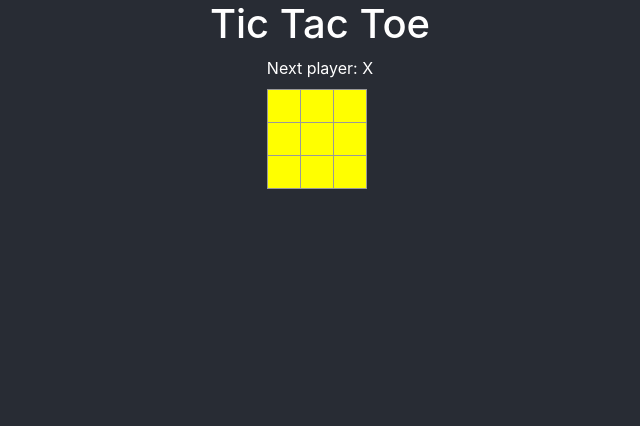
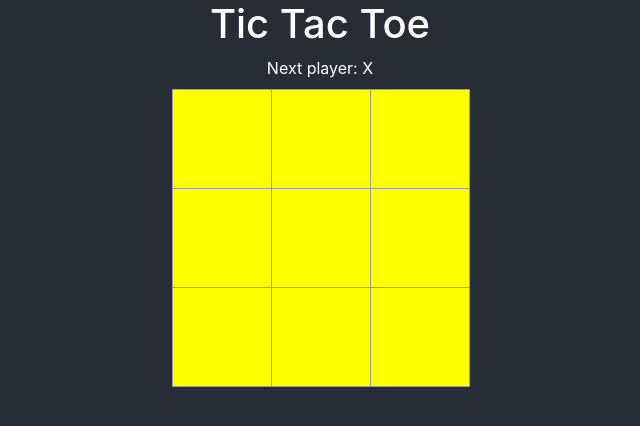
Before and after one commit to kbendel/amplify-react-graphql, a React (Create React App) app: page / in a window 1280 px wide. Shown: the top 426 px of the page, without its empty margins (320-960 px from the left). Built offline with nearby package versions, Linux system fonts and the light colour scheme.

Commit message:
Increasing width and height for squares

```diff
--- a/src/App.css
+++ b/src/App.css
@@ -56,10 +56,10 @@ body {
   font-size: 24px;
   font-weight: bold;
   line-height: 34px;
-  height: 34px;
+  height: 100px;
   margin-right: -1px;
   margin-top: -1px;
   padding: 0;
   text-align: center;
-  width: 34px;
+  width: 100px;
 }
```
